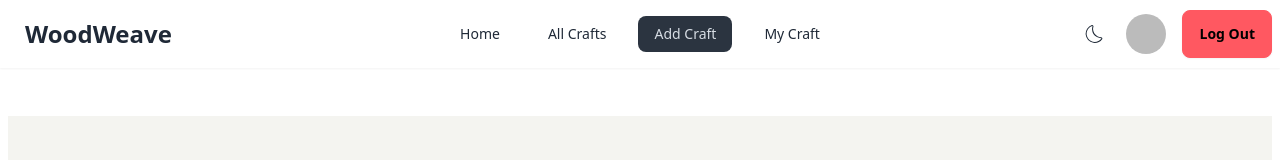
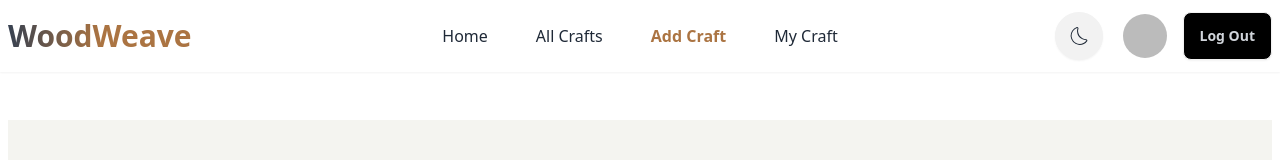
Before and after one commit to towhid046/wood-weave-client, a React (Vite) app: page /add-craft in a window 1280 px wide. Shown: the top 160 px of the page. Built offline with nearby package versions, Linux system fonts and the light colour scheme; no server answers; sample sign-in values are in the browser's storage.

Commit message:
debug the navbar design

```diff
--- a/src/index.css
+++ b/src/index.css
@@ -1,3 +1,9 @@
 @tailwind base;
 @tailwind components;
 @tailwind utilities;
+
+.menu >li>.active{
+    color:  #AB7442 !important;
+    background: none !important;
+    font-weight: 600;
+}
--- a/src/routes/Root/Navbar.jsx
+++ b/src/routes/Root/Navbar.jsx
@@ -77,24 +77,27 @@ const Navbar = () => {
             </div>
             <ul
               tabIndex={0}
-              className="gap-4  menu menu-sm dropdown-content mt-3 z-[1] p-2 shadow bg-base-100 rounded-box w-52"
+              className="gap-4  menu menu-sm dropdown-content mt-3 z-[1] p-2 shadow bg-base-100 rounded-box w-52 text-base"
             >
               {links}
+              <li className="md:hidden flex">
+                <NavLink to={'/register'}>Register</NavLink>
+              </li>
             </ul>
           </div>
-          <Link className="btn btn-ghost md:text-2xl text-xl font-bold">
+          <Link className=" md:text-3xl text-xl font-bold bg-gradient-to-r from-gray-700 via-[#AB7442] to-[#AB7442] inline-block text-transparent bg-clip-text">
             WoodWeave
           </Link>
         </div>
         <div className="navbar-center hidden lg:flex">
-          <ul className="gap-4 menu menu-horizontal px-1">{links}</ul>
+          <ul className="gap-4 menu menu-horizontal px-1 text-base">{links}</ul>
         </div>
         <div className="navbar-end gap-3">
           <div
             data-tooltip-id="my-tooltip"
             data-tooltip-content={mode ? 'Dark Theme': 'Light Theme'}
             onClick={handleToggle}
-            className="text-2xl mr-2 transition ease-in-out swap swap-rotate swap-on"
+            className={`md:relative md:top-0 md:bottom-0 md:bg-none ${user ? 'btn w-12 h-10 rounded-full fixed bottom-5 rigth-4' : 'flex'} text-2xl mr-2 transition ease-in-out swap swap-rotate swap-on`}
           >
             {mode ? (
               <button>
@@ -115,20 +118,20 @@ const Navbar = () => {
                   <img
                     data-tooltip-id="my-tooltip"
                     data-tooltip-content={user?.displayName}
-                    className="w-10 rounded-full h-10 cursor-pointer"
+                    className="md:w-11 rounded-full md:h-11 w-9 h-9 cursor-pointer"
                     src={user?.photoURL}
                     alt="User"
                   />
-                  <button onClick={handleLogOutUser} className="btn btn-error">
+                  <button onClick={handleLogOutUser} className="btn bg-black text-gray-300 hover:bg-[#4C4C4C] ">
                     Log Out
                   </button>
                 </div>
               ) : (
                 <>
-                  <Link to={"register"} className="btn btn-primary">
+                  <Link to={"register"} className={`btn bg-[#AB7442] text-white  border-none hover:bg-[#4C4C4C] md:flex hidden ${mode ? '' : 'bg-gray-400'} `}>
                     Register
                   </Link>
-                  <Link to={"login"} className="btn btn-info">
+                  <Link to={"login"} className={`btn text-white  border-none hover:bg-gray-600 ${mode ? 'bg-gray-800' : 'bg-[#AB7442]'} `}>
                     Login
                   </Link>
                 </>
```
